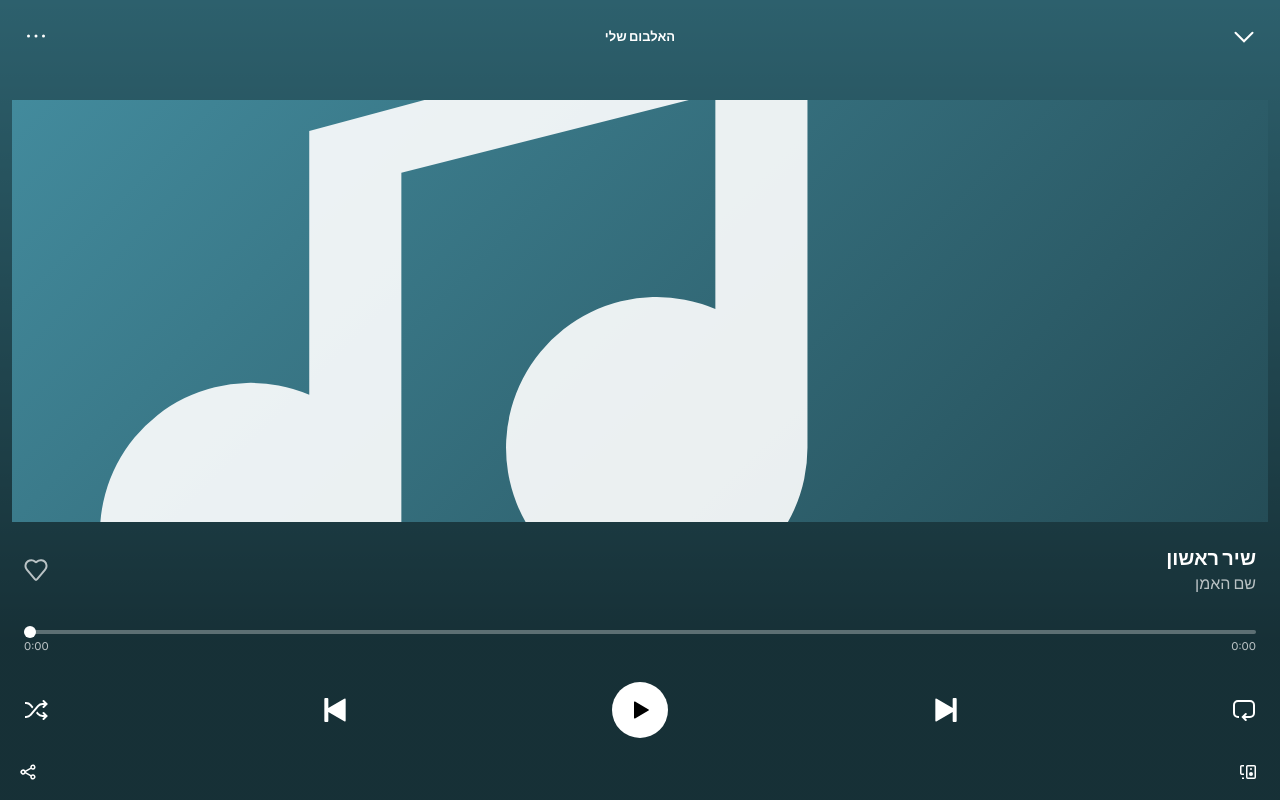
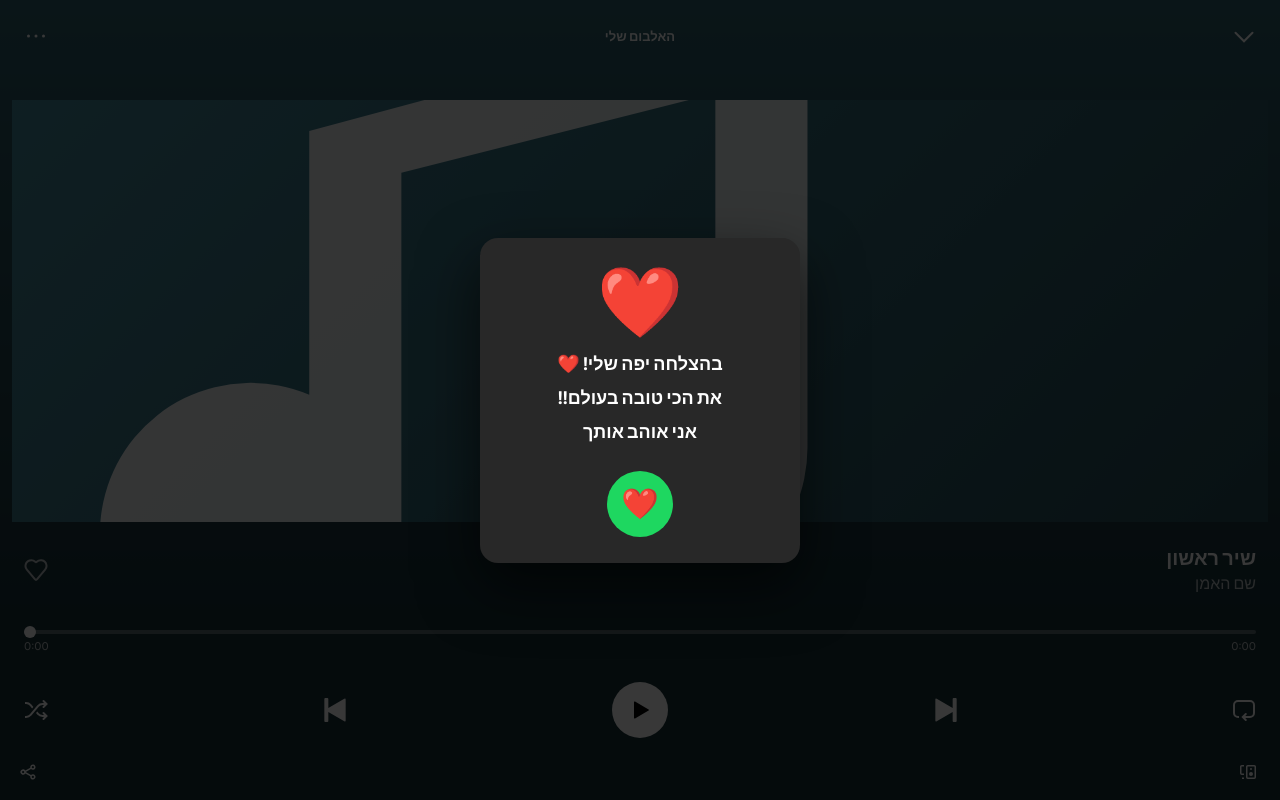
Before and after one commit to Adi1231234/shaked, a React (Vite) app: page / in a window 1280 px wide. Built offline with nearby package versions, Linux system fonts and the light colour scheme.

Commit message:
feat: first-visit welcome dialog with a personal message

```diff
--- a/src/App.jsx
+++ b/src/App.jsx
@@ -4,6 +4,7 @@ import PlayerScreen from "./components/PlayerScreen.jsx";
 import MiniPlayer from "./components/MiniPlayer.jsx";
 import BottomNav from "./components/BottomNav.jsx";
 import Toast from "./components/Toast.jsx";
+import WelcomeDialog from "./components/WelcomeDialog.jsx";
 import { usePlayer } from "./hooks/usePlayer.js";
 import { songs, playlistName, albumYear } from "./song.js";
 import styles from "./App.module.css";
@@ -48,6 +49,7 @@ export default function App() {
         />
       )}
       <Toast />
+      <WelcomeDialog />
     </div>
   );
 }
--- /dev/null
+++ b/src/components/WelcomeDialog.jsx
@@ -0,0 +1,31 @@
+import { useState } from "react";
+import { load, save } from "../store.js";
+import styles from "./WelcomeDialog.module.css";
+
+// דיאלוג ברכה שמופיע רק בכניסה הראשונה למערכת (נשמר ב-localStorage)
+export default function WelcomeDialog() {
+  const [show, setShow] = useState(() => load("welcomed", false) !== true);
+
+  if (!show) return null;
+
+  const dismiss = () => {
+    save("welcomed", true);
+    setShow(false);
+  };
+
+  return (
+    <div className={styles.backdrop} onClick={dismiss}>
+      <div className={styles.card} onClick={(e) => e.stopPropagation()}>
+        <div className={styles.bigHeart}>❤️</div>
+        <div className={styles.message}>
+          <span>בהצלחה יפה שלי! ❤️</span>
+          <span>את הכי טובה בעולם!!</span>
+          <span>אני אוהב אותך</span>
+        </div>
+        <button className={styles.btn} onClick={dismiss} aria-label="תודה">
+          ❤️
+        </button>
+      </div>
+    </div>
+  );
+}
--- /dev/null
+++ b/src/components/WelcomeDialog.module.css
@@ -0,0 +1,65 @@
+.backdrop {
+  position: absolute;
+  inset: 0;
+  z-index: 100;
+  display: flex;
+  align-items: center;
+  justify-content: center;
+  padding: 24px;
+  background: rgba(0, 0, 0, 0.78);
+  animation: dialogFade 0.25s ease;
+}
+
+.card {
+  width: 100%;
+  max-width: 320px;
+  padding: 34px 26px 26px;
+  background: #282828;
+  border-radius: 18px;
+  text-align: center;
+  box-shadow: 0 24px 60px rgba(0, 0, 0, 0.65);
+  animation: dialogIn 0.42s cubic-bezier(0.2, 0.9, 0.3, 1.45);
+}
+
+.bigHeart {
+  font-size: 60px;
+  line-height: 1;
+  animation: beat 1.3s ease-in-out infinite;
+}
+
+.message {
+  display: flex;
+  flex-direction: column;
+  gap: 7px;
+  margin-top: 18px;
+  font-size: 18px;
+  font-weight: 700;
+  line-height: 1.5;
+  color: #fff;
+}
+
+.btn {
+  margin-top: 26px;
+  width: 66px;
+  height: 66px;
+  border-radius: 50%;
+  background: #1ed760;
+  border: none;
+  cursor: pointer;
+  font-size: 30px;
+}
+
+@keyframes dialogFade {
+  from { opacity: 0; }
+  to { opacity: 1; }
+}
+@keyframes dialogIn {
+  from { opacity: 0; transform: scale(0.82); }
+  to { opacity: 1; transform: scale(1); }
+}
+@keyframes beat {
+  0%, 100% { transform: scale(1); }
+  25% { transform: scale(1.16); }
+  45% { transform: scale(1); }
+  65% { transform: scale(1.12); }
+}
```
